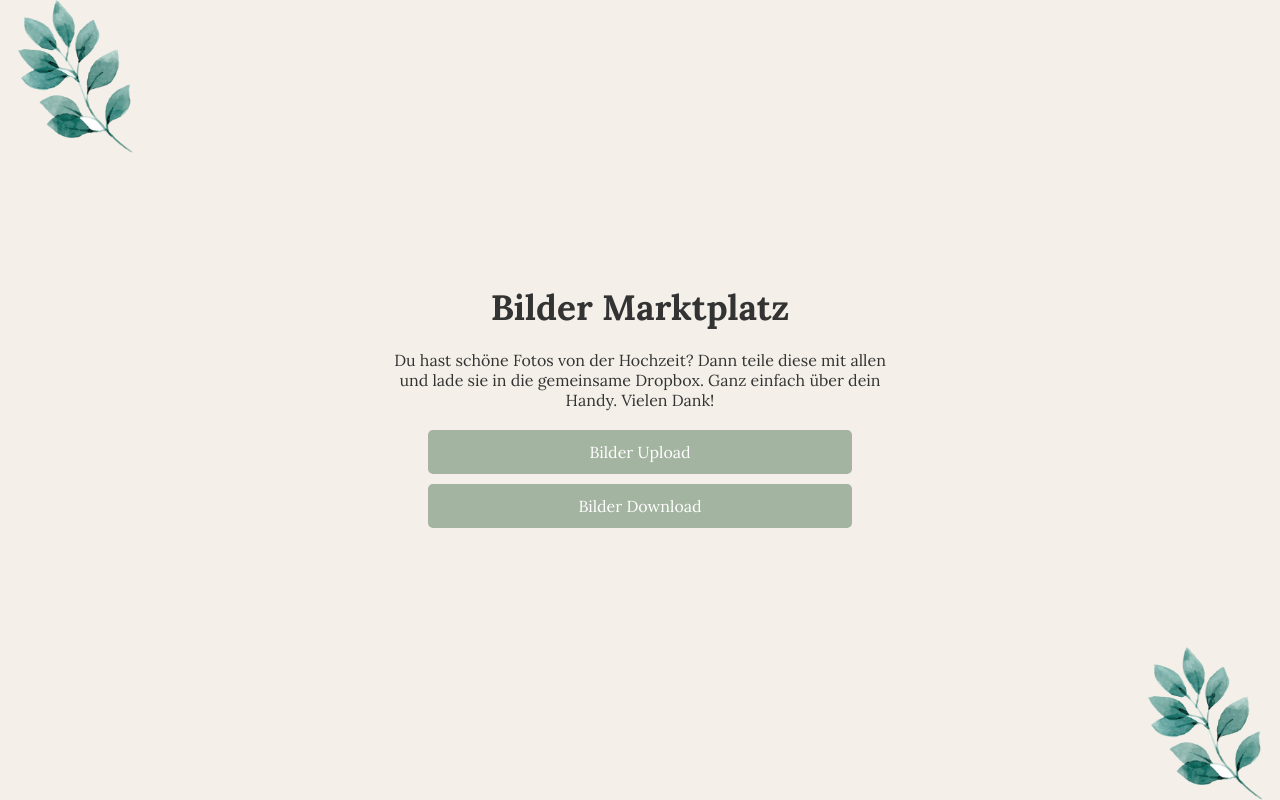
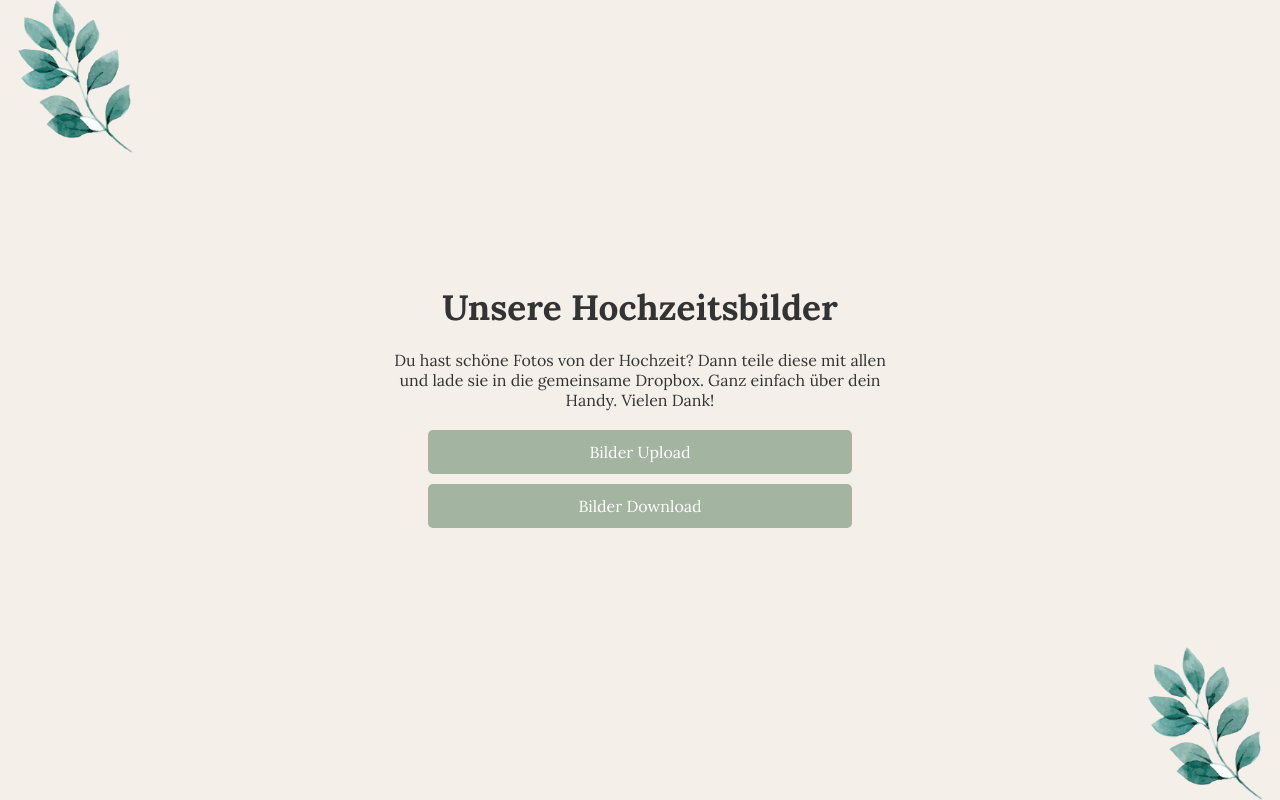
Before and after one commit to tkoop93/imagetool, a plain HTML site: page index.html in a window 1280 px wide. Drawn offline with Linux system fonts and the light colour scheme.

Commit message:
Update index.html
Review Anmerkung

```diff
--- a/index.html
+++ b/index.html
@@ -3,7 +3,7 @@
 <head>
     <meta charset="UTF-8">
     <meta name="viewport" content="width=device-width, initial-scale=1.0">
-    <title>Bilder Marktplatz</title>
+    <title>Unsere Hochzeitsbilder</title>
     <link href="https://fonts.googleapis.com/css2?family=Lora:wght@400;700&display=swap" rel="stylesheet">
     <link rel="icon" href="/path/to/favicon.ico" type="image/x-icon">
     <meta name="description" content="Eine elegante One-Page HTML-Seite mit einem Bilder Marktplatz.">
@@ -97,7 +97,7 @@
     <img src="floral-element-neu.png" class="floral-bottom" alt="Floral Element">
 
     <div class="container">
-        <h1>Bilder Marktplatz</h1>
+        <h1>Unsere Hochzeitsbilder</h1>
         <p>Du hast schöne Fotos von der Hochzeit? Dann teile diese mit allen und lade sie in die gemeinsame Dropbox. Ganz einfach über dein Handy. Vielen Dank!</p>
 
         <a href="https://www.dropbox.com/request/REKCLrKvXytenAcsQ9d5" class="button">Bilder Upload</a>
```
